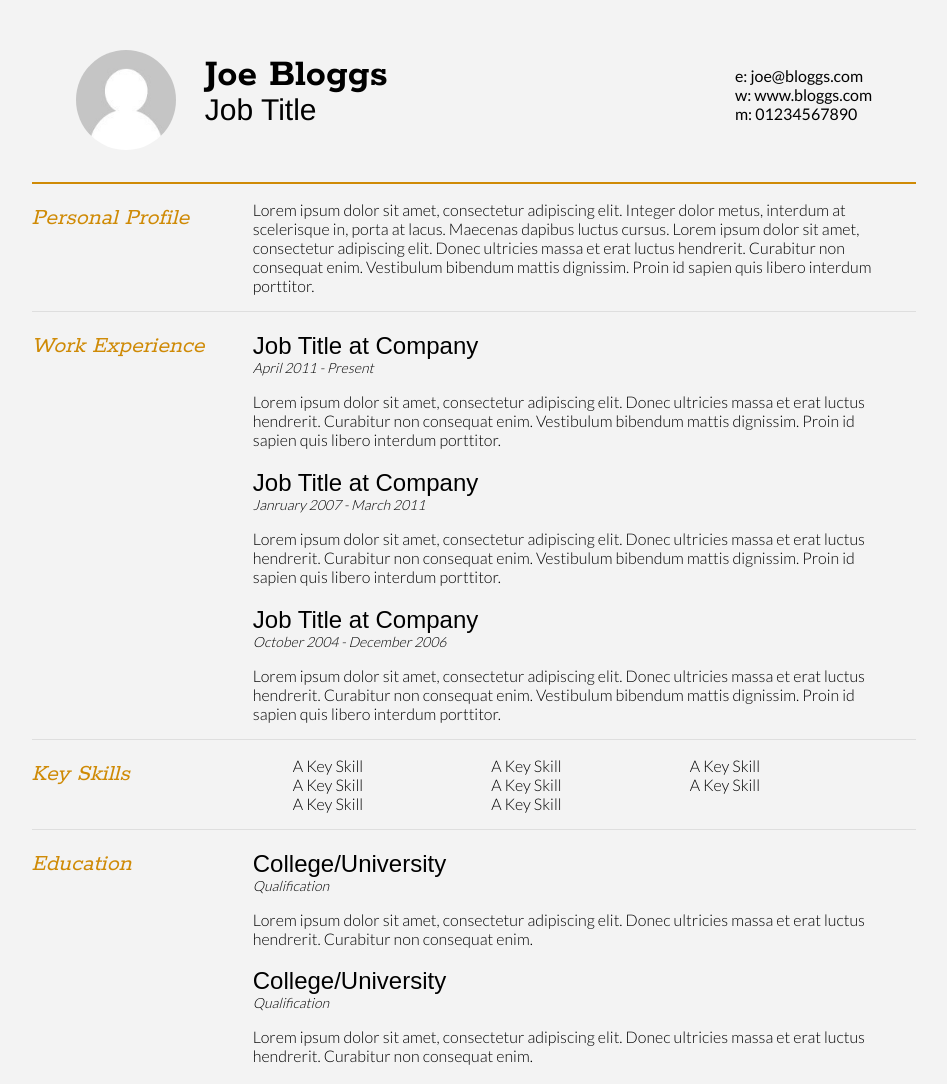
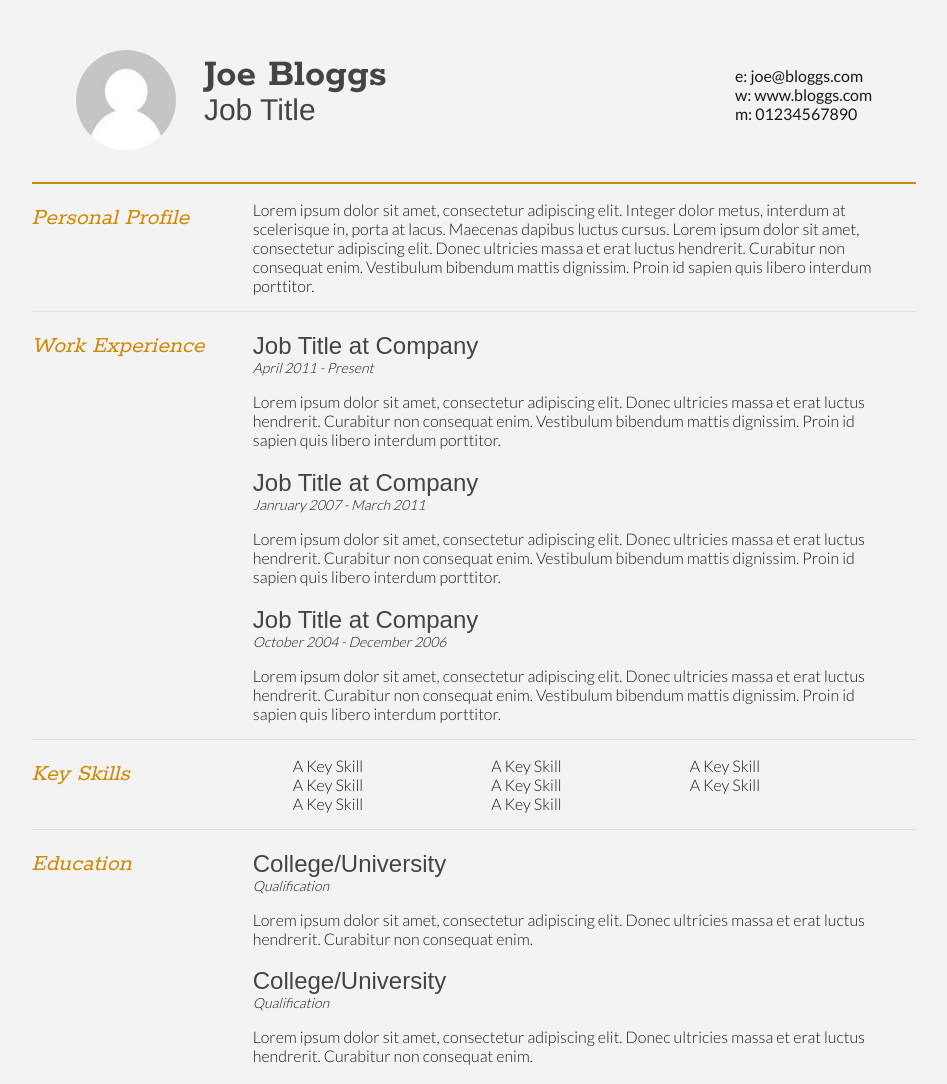
Before and after one commit to Kenzie-Academy-Brasil-Developers/estilizar-curriculo-sprint-2-PedroHBasilio, a plain HTML site: page index.html in a window 1280 px wide. Shown: the whole page, without its empty margins (166-1113 px from the left). Drawn offline with Linux system fonts and the light colour scheme.

Commit message:
color title e subtitle fixed and font place changed

```diff
--- a/style.css
+++ b/style.css
@@ -5,6 +5,15 @@
 	--color-background: #f3f3f3;
 	--color-topic-divisor: #dedede;
 }
+
+body{
+	font-family: Lato, sans-serif;
+	color: var(--color-contact);
+}
+
+	body h1{
+		font-family: Rokkitt, sans-serif;
+	}
 
 #top {
 	background-color: var(--color-background);
@@ -36,14 +45,15 @@
     			bottom: 30px;
 			}
 				#name h1{
-					font-family: Rokkitt, sans-serif;
 					font-size: 40px;
     				margin-bottom: -30px;
+					color: var(--color-title);
 				}
 				#name h2{
 					font-weight: 100;
     				font-family: Helvetica, sans-serif;
 					font-size: 30px;
+					color: var(--color-title);
 				}
 
 			#contactDetails{
@@ -57,7 +67,7 @@
 
 					#contactDetails a{
 						text-decoration: none;
-						color: black;
+						color: var(--color-contact);
 					}
 
 		.clear{}
@@ -72,7 +82,6 @@
 					width: 25%;
 				}
 					.sectionTitle h1{
-						font-family: 'Rokkitt', sans-serif;
     					font-weight: 100;
 						font-style: italic;
 					}
@@ -80,13 +89,13 @@
 				.sectionContent{
 					display: inline-block;
 					width: 70%;
-					font-family: Lato, sans-serif;
 					font-weight: 200;
 				}
 					.sectionContent h2{
 						font-family: Arial, sans-serif;
 						font-weight: 100;
 						margin-bottom: -15px;
+						color: var(--color-title);
 					}
 					.subDetails{
 						font-style: italic;
```
